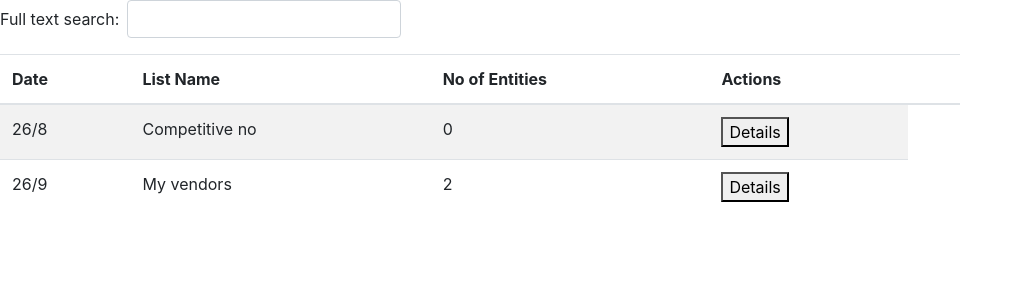
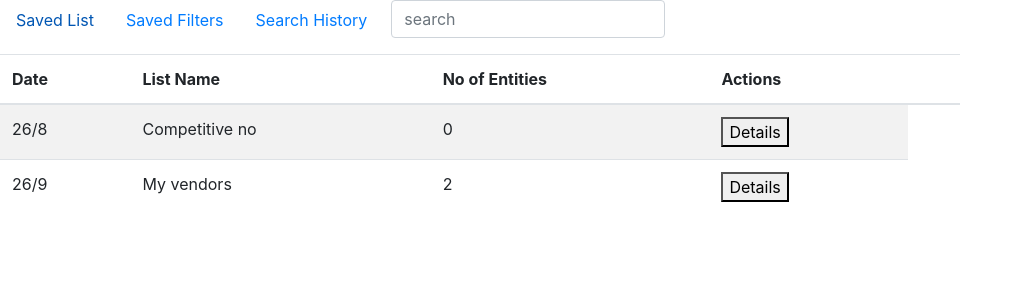
Before and after one commit to Shadowzee/table-with-sidedetails, an Angular app: page / in a window 1280 px wide. Shown: the top 300 px of the page, without its empty margins (0-1023 px from the left). Built offline with nearby package versions, Linux system fonts and the light colour scheme.

Commit message:
nav bar added

```diff
--- a/src/app/app.component.html
+++ b/src/app/app.component.html
@@ -1,3 +1,5 @@
+
+<app-navbar></app-navbar>
 <div class="flex">
 
   <div class="table"><app-table></app-table></div>
--- a/src/app/app.module.ts
+++ b/src/app/app.module.ts
@@ -7,11 +7,13 @@ import { TableComponent } from './table/table.component';
 import { SideDetailsComponent } from './side-details/side-details.component';
 
 import { FormsModule, ReactiveFormsModule } from '@angular/forms';
+import { NavbarComponent } from './navbar/navbar.component';
 @NgModule({
   declarations: [
     AppComponent,
     TableComponent,
-    SideDetailsComponent
+    SideDetailsComponent,
+    NavbarComponent
   ],
   imports: [
     BrowserModule,
--- /dev/null
+++ b/src/app/navbar/navbar.component.html
@@ -0,0 +1,17 @@
+<ul class="nav">
+    <li class="nav-item">
+      <a class="nav-link active" href="#">Saved List</a>
+    </li>
+    <li class="nav-item">
+      <a class="nav-link" href="#">Saved Filters</a>
+    </li>
+    <li class="nav-item">
+      <a class="nav-link" href="#">Search History</a>
+    </li>
+    <li class="nav-item">
+        <form>
+            <div class="form-group form-inline">
+              <input placeholder="search" class="form-control ml-2" type="text" (change)="filterval()" [formControl]="filter"/>
+            </div>
+          </form> </li>
+  </ul>
--- /dev/null
+++ b/src/app/navbar/navbar.component.ts
@@ -0,0 +1,19 @@
+import { Component, OnInit } from '@angular/core';
+import { FormControl } from '@angular/forms';
+import { TableserviceService } from '../tableservice.service';
+
+@Component({
+  selector: 'app-navbar',
+  templateUrl: './navbar.component.html',
+  styleUrls: ['./navbar.component.scss']
+})
+export class NavbarComponent implements OnInit {
+  filter = new FormControl('');
+  constructor(private tbs:TableserviceService) { }
+
+  ngOnInit(): void {
+  }
+filterval(){
+  this.tbs.filter(this.filter);
+}
+}
--- a/src/app/table/table.component.html
+++ b/src/app/table/table.component.html
@@ -1,8 +1,7 @@
-<form>
-    <div class="form-group form-inline">
-        Full text search: <input class="form-control ml-2" type="text" [formControl]="filter"/>
-    </div>
-  </form>
+
+
+
+
 
   <table class="table table-striped">
     <thead>
--- a/src/app/table/table.component.ts
+++ b/src/app/table/table.component.ts
@@ -47,14 +47,19 @@ export class TableComponent implements OnInit {
 
   data$: Observable<Data[]>;
   filter = new FormControl('');
-  constructor(pipe: DecimalPipe,private tableser:TableserviceService) {
-    this.data$ = this.filter.valueChanges.pipe(
-      startWith(''),
-      map(text => search(text, pipe))
-    );
+  constructor(private pipe: DecimalPipe,private tableser:TableserviceService) {
+    this.tableser.filterval.subscribe(data=>{
+      this.filter=data;
+
+      this.data$ = this.filter.valueChanges.pipe(
+        startWith(''),
+        map(text => search(text, pipe))
+      );
+    })
   }
 
   ngOnInit(): void {
+
   }
 
   details(i){
--- a/src/app/tableservice.service.ts
+++ b/src/app/tableservice.service.ts
@@ -1,5 +1,6 @@
 import { Injectable } from '@angular/core';
 import { BehaviorSubject } from 'rxjs';
+import { FormControl } from '@angular/forms';
 
 @Injectable({
   providedIn: 'root'
@@ -7,11 +8,14 @@ import { BehaviorSubject } from 'rxjs';
 export class TableserviceService {
    detailsflag = new BehaviorSubject<boolean>(false);
    detailsno = new BehaviorSubject<any>(-1);
-
+   filterval=new BehaviorSubject<any>(new FormControl(''));
 
   constructor() { }
   flagtrue(i){
     this.detailsflag.next(true);
     this.detailsno.next(i);
   }
+  filter(val){
+    this.filterval.next(val);
+  }
 }
```
Also changed, not shown: src/app/navbar/navbar.component.scss (added), 1 other file (tests, documents, lock files or other folders).
